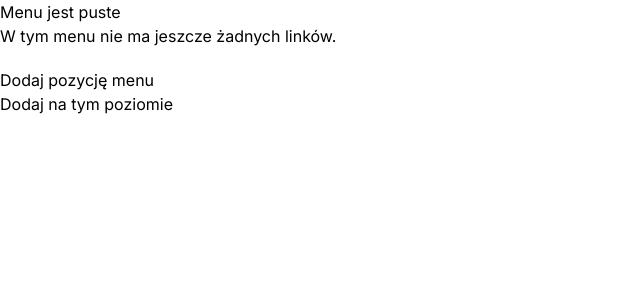
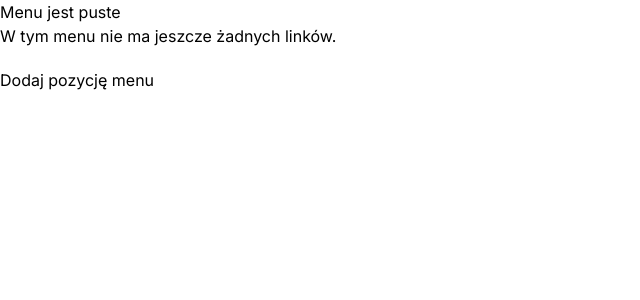
Before and after one commit to P-Rut/navigation-menu, a Next.js app: page / in a window 1280 px wide. Shown: the top 300 px of the page, without its empty margins (0-640 px from the left). Built offline with nearby package versions, Linux system fonts and the light colour scheme.

Commit message:
feat: add new SVG icons and update styles

```diff
--- a/src/app/components/navigation/AddItem.jsx
+++ b/src/app/components/navigation/AddItem.jsx
@@ -21,7 +21,7 @@ export default function AddItem({ onAdd }) {
 
   if (showForm) {
     return (
-      <div className="mt-4 w-full">
+      <div className="w-full">
         <NavigationForm onSubmit={handleAdd} onCancel={onCancel} />
       </div>
     )
--- a/src/app/components/navigation/FormButton.jsx
+++ b/src/app/components/navigation/FormButton.jsx
@@ -6,7 +6,7 @@ export default function FormButton({
   disabled = false,
   additionalStyle,
 }) {
-  const baseStyles = "text-[14px] font-medium px-4 py-2 transition "
+  const baseStyles = "text-[14px] font-[600] px-4 py-2 transition "
 
   const variants = {
     primary: "text-white bg-purple-600 hover:bg-purple-700 ",
--- a/src/app/components/navigation/FormInput.jsx
+++ b/src/app/components/navigation/FormInput.jsx
@@ -12,7 +12,7 @@ export default function FormInput({ label, placeholder, onChange, name }) {
         name={name}
         placeholder={placeholder}
         onChange={onChange}
-        className="w-full py-2 px-3 border border-[#D0D5DD] shadow-sm rounded-md text-[16px] leading-[24px] font-[400] placeholder:text-[#667085] box-border"
+        className="w-full py-2 px-3 border border-[#D0D5DD] shadow-sm rounded-md text-[16px] leading-[24px] font-[400] placeholder:text-[#667085] box-border text-[#344054]"
       />
     </div>
   )
--- a/src/app/components/navigation/NavigationItem.jsx
+++ b/src/app/components/navigation/NavigationItem.jsx
@@ -4,6 +4,8 @@ import NavigationForm from "./NavigationForm"
 import { useSortable } from "@dnd-kit/sortable"
 import { CSS } from "@dnd-kit/utilities"
 import { SortableContext, verticalListSortingStrategy } from "@dnd-kit/sortable"
+import moveIcon from "../../../../public/move.svg"
+import Image from "next/image"
 
 export default function NavigationItem({
   data,
@@ -60,7 +62,7 @@ export default function NavigationItem({
             {...attributes}
             {...listeners}
           >
-            ➕
+            <Image src={moveIcon} alt="icon" />
           </span>
           <div className="flex flex-col">
             <span className="font-medium text-gray-800">{data.label}</span>
--- a/src/app/components/navigation/NavigationList.jsx
+++ b/src/app/components/navigation/NavigationList.jsx
@@ -121,7 +121,7 @@ export default function NavigationList() {
   return (
     <DndContext collisionDetection={rectIntersection} onDragEnd={handleDragEnd}>
       <SortableContext items={data} strategy={verticalListSortingStrategy}>
-        <div className="bg-gray-100 rounded-md border border-[#D0D5DD] overflow-hidden">
+        <div className="bg-[#F9FAFB] rounded-md border border-[##EAECF0] overflow-hidden">
           {data.length === 0 ? (
             <AddItem onAdd={addFirstItem} />
           ) : (
@@ -137,13 +137,16 @@ export default function NavigationList() {
               ))}
             </>
           )}
-          <FormButton
-            variant="secondary"
-            additionalStyle="border rounded-md bg-white w-fit my-[20px] ml-[24px]"
-            onClick={() => toggleSiblingForm(null)}
-          >
-            Dodaj na tym poziomie
-          </FormButton>
+
+          {data.length > 0 && (
+            <FormButton
+              variant="secondary"
+              additionalStyle="border rounded-md bg-white w-fit my-[20px] ml-[24px] font-[600]"
+              onClick={() => toggleSiblingForm(null)}
+            >
+              Dodaj pozycję menu
+            </FormButton>
+          )}
         </div>
       </SortableContext>
 
--- a/src/app/layout.js
+++ b/src/app/layout.js
@@ -3,7 +3,7 @@ import { Inter } from 'next/font/google'
 
 const inter = Inter({
   subsets: ['latin'],
-  display: 'swap',
+
 })
 
 
```
